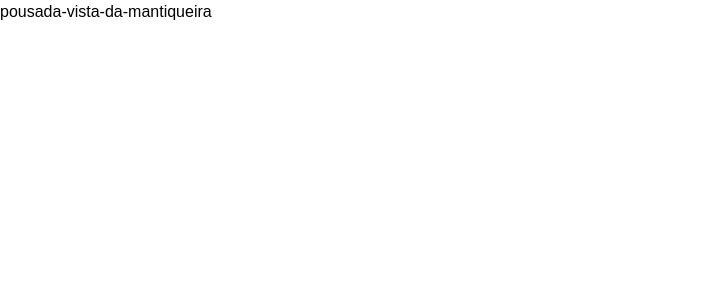
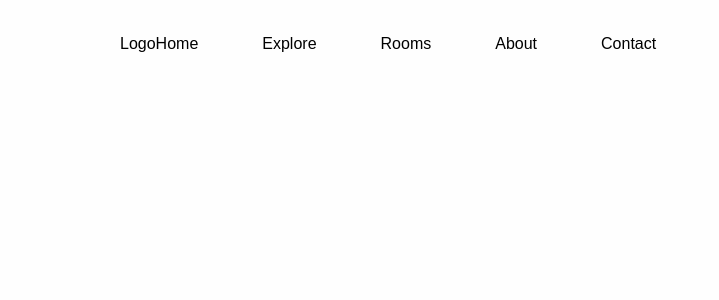
Before and after one commit to Buenohy/pousada-vista-da-mantiqueira, a Next.js app: page / in a window 1280 px wide. Shown: the top 300 px of the page, without its empty margins (0-719 px from the left). Built offline with nearby package versions, Linux system fonts and the light colour scheme.

Commit message:
feat: NavBar Ui

```diff
--- a/src/app/globals.css
+++ b/src/app/globals.css
@@ -1,7 +1,7 @@
 @import 'tailwindcss';
 
 :root {
-  --background: #ffffff;
+  --background: #fefefe;
   --foreground: #171717;
 }
 
--- a/src/app/page.tsx
+++ b/src/app/page.tsx
@@ -1,7 +1,9 @@
+import NavBar from '@/components/NavBat';
+
 export default function Home() {
   return (
     <div>
-      <h1 className="text-black">pousada-vista-da-mantiqueira</h1>
+      <NavBar />
     </div>
   );
 }
--- /dev/null
+++ b/src/components/NavBat.tsx
@@ -0,0 +1,19 @@
+export default function NavBar() {
+  return (
+    <div className="flex py-8 px-30">
+      <h2 className="text-black">Logo</h2>
+      <div>
+        <ol
+          className="flex gap-16
+        "
+        >
+          <li className="text-black">Home</li>
+          <li className="text-black">Explore</li>
+          <li className="text-black">Rooms</li>
+          <li className="text-black">About</li>
+          <li className="text-black">Contact</li>
+        </ol>
+      </div>
+    </div>
+  );
+}
```
